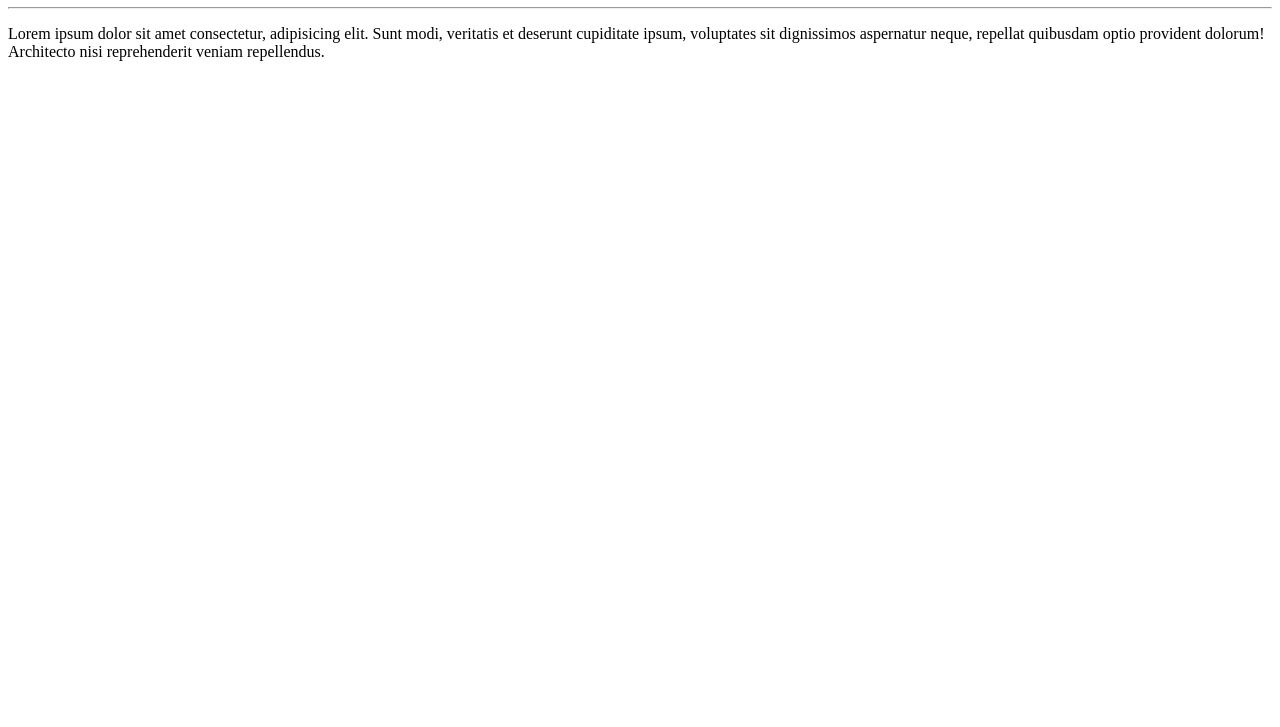
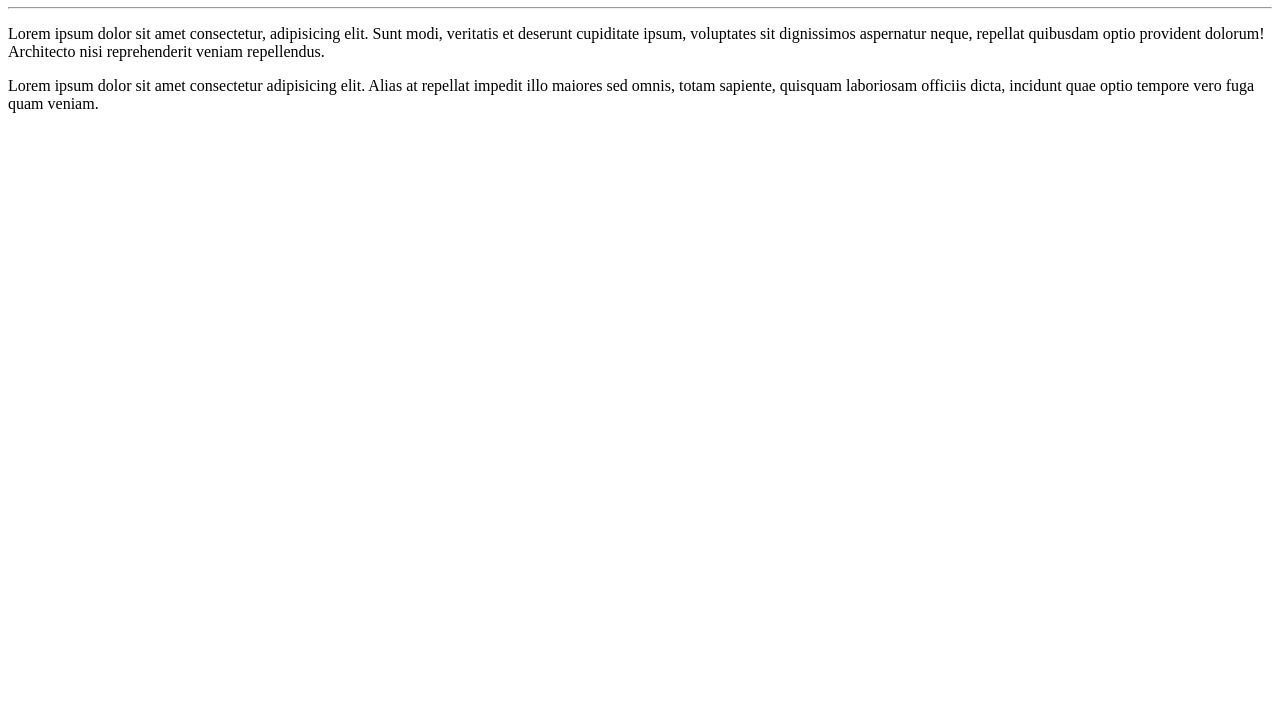
Before and after one commit to Alex1979Dev/Ola-Mundo, a plain HTML site: page site-exemplo/index.html in a window 1280 px wide. Shown: the part 73-800 px from the top of the page. Drawn offline with Linux system fonts and the light colour scheme.

Commit message:
Adicionei outro parágrafo

```diff
--- a/site-exemplo/index.html
+++ b/site-exemplo/index.html
@@ -10,5 +10,6 @@
     <h1>Olá, Mundo!</h1>
     <hr>
     <p>Lorem ipsum dolor sit amet consectetur, adipisicing elit. Sunt modi, veritatis et deserunt cupiditate ipsum, voluptates sit dignissimos aspernatur neque, repellat quibusdam optio provident dolorum! Architecto nisi reprehenderit veniam repellendus.</p>
+    <p>Lorem ipsum dolor sit amet consectetur adipisicing elit. Alias at repellat impedit illo maiores sed omnis, totam sapiente, quisquam laboriosam officiis dicta, incidunt quae optio tempore vero fuga quam veniam.</p>
 </body>
 </html>
```
